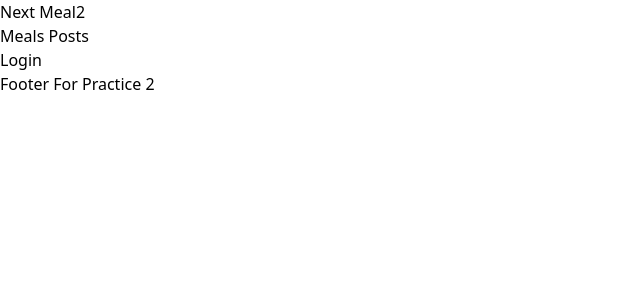
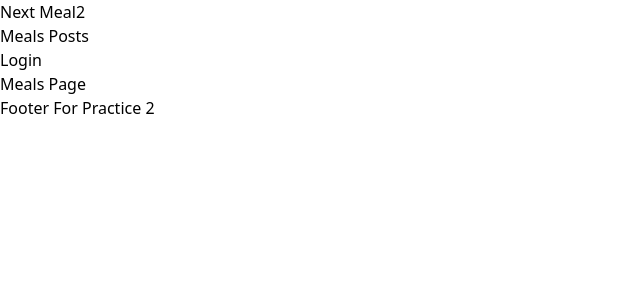
Before and after one commit to JannatulAfrozFaria/next-js-practice-2, a Next.js app: page /meals in a window 1280 px wide. Shown: the top 300 px of the page, without its empty margins (0-640 px from the left). Built offline with nearby package versions, Linux system fonts and the light colour scheme.

Commit message:
page padding and margin set up

```diff
--- a/src/app/meals/page.jsx
+++ b/src/app/meals/page.jsx
@@ -1,11 +1,11 @@
 import React from 'react';
 
-const page = () => {
+const MealsPage = () => {
     return (
-        <div>
-
+        <div className='my-8 w-5/6 mx-auto'>
+            <h1>Meals Page</h1>
         </div>
     );
 };
 
-export default page;
+export default MealsPage;
```
